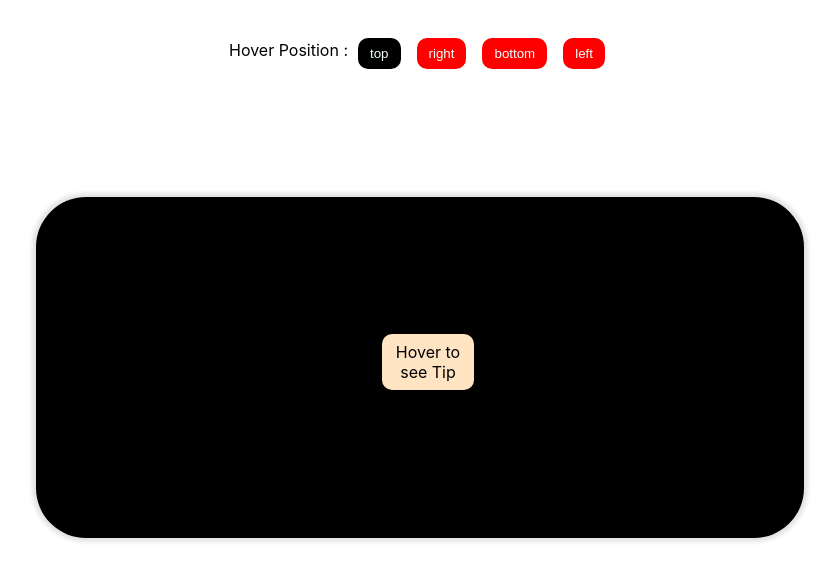
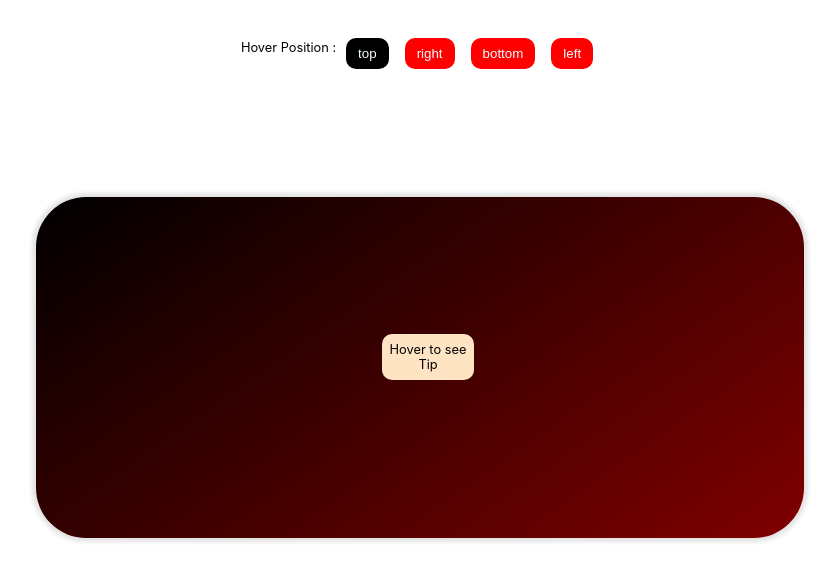
Before and after one commit to HariHaraSudhan-H/Tooltip_app, a React app: page / in a window 1280 px wide. Shown: the part 134-714 px from the top of the page, without its empty margins (220-1059 px from the left). Built offline with nearby package versions, Linux system fonts and the light colour scheme.

Commit message:
updated styles for page

```diff
--- a/src/index.css
+++ b/src/index.css
@@ -18,7 +18,7 @@ code {
   display: flex;
   flex-direction: column;
   justify-content: space-around;
-  font-size: 1rem;
+  font-size: 0.8rem;
 }
 .logo{
   width: 5rem;
@@ -30,7 +30,8 @@ code {
   text-align: center;
 }
 .main{
-  background-color: black;
+  /* background-color: black; */
+  background: linear-gradient(145deg,black,maroon);
   height: 50vh;
   margin: 10% 20%;
   width: 60%;
```
